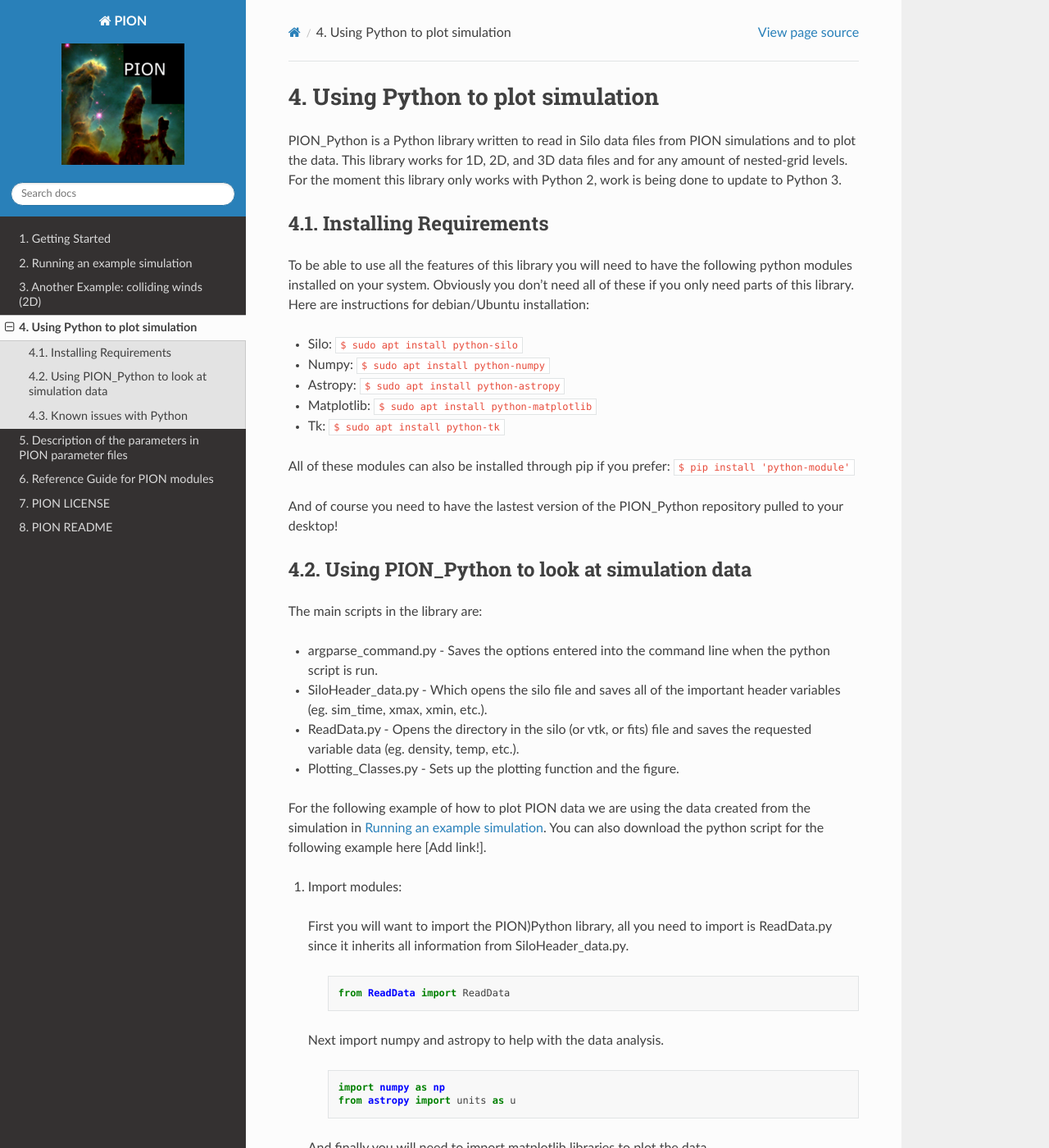
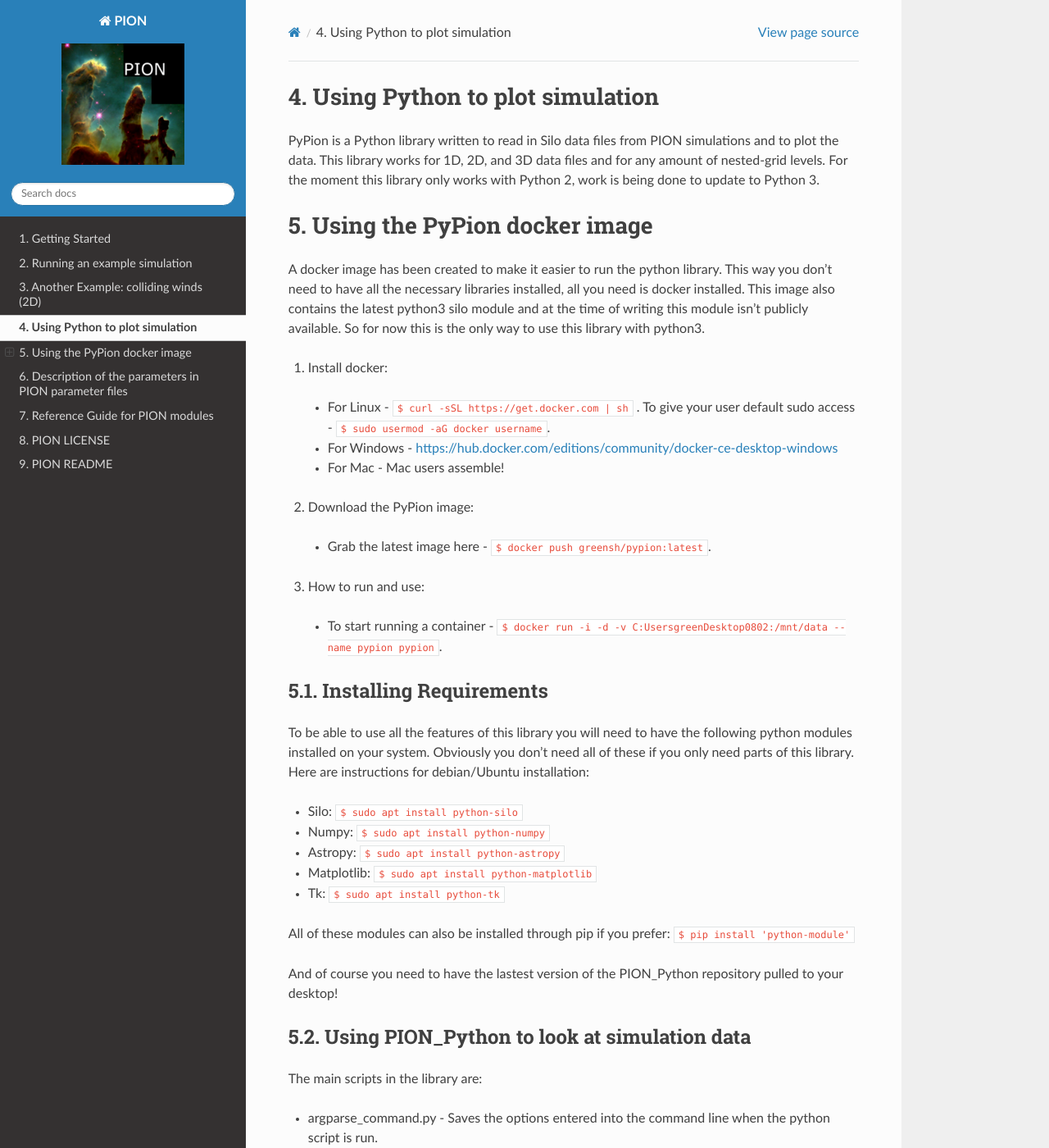
Before and after one commit to jmackey-astro/pion-docs, a Sphinx documentation site: the page built from docs/source/python.rst, in a window 1280 px wide and 1400 px high. Shown: the whole window at 82% size. Built offline with Sphinx 7.4.7 and the Read the Docs theme 2.0.0, drawn with Linux system fonts in a browser that asks for light colours.

Commit message:
Update python.rst

```diff
--- a/docs/source/python.rst
+++ b/docs/source/python.rst
@@ -3,8 +3,35 @@
 Using Python to plot simulation
 =========================================
 
-PION_Python is a Python library written to read in Silo data files from PION simulations and to plot the data. This library works for 1D, 2D, and 3D data files and for any amount of nested-grid levels.
+PyPion is a Python library written to read in Silo data files from PION simulations and to plot the data. This library works for 1D, 2D, and 3D data files and for any amount of nested-grid levels.
 For the moment this library only works with Python 2, work is being done to update to Python 3.
+
+
+.. _docker_usage:
+
+Using the PyPion docker image
+=========================================
+A docker image has been created to make it easier to run the python library. This way you don't need to have all the necessary libraries installed, all you need is docker
+installed. This image also contains the latest python3 silo module and at the time of writing this module isn't publicly available. So for now this is the only way to use this library with python3.
+
+1. Install docker:
+
+ + For Linux - :code:`$ curl -sSL https://get.docker.com | sh` .
+   To give your user default sudo access - :code:`$ sudo usermod -aG docker username`.
+
+ + For Windows - https://hub.docker.com/editions/community/docker-ce-desktop-windows
+
+ + For Mac - Mac users assemble!
+
+2. Download the PyPion image:
+
+ + Grab the latest image here - :code:`$ docker push greensh/pypion:latest`.
+
+3. How to run and use:
+
+ + To start running a container - :code:`$ docker run -i -d -v C:\Users\green\Desktop\0802\:/mnt/data --name pypion pypion`.
+
+
 
 
 .. _install_python:
```
